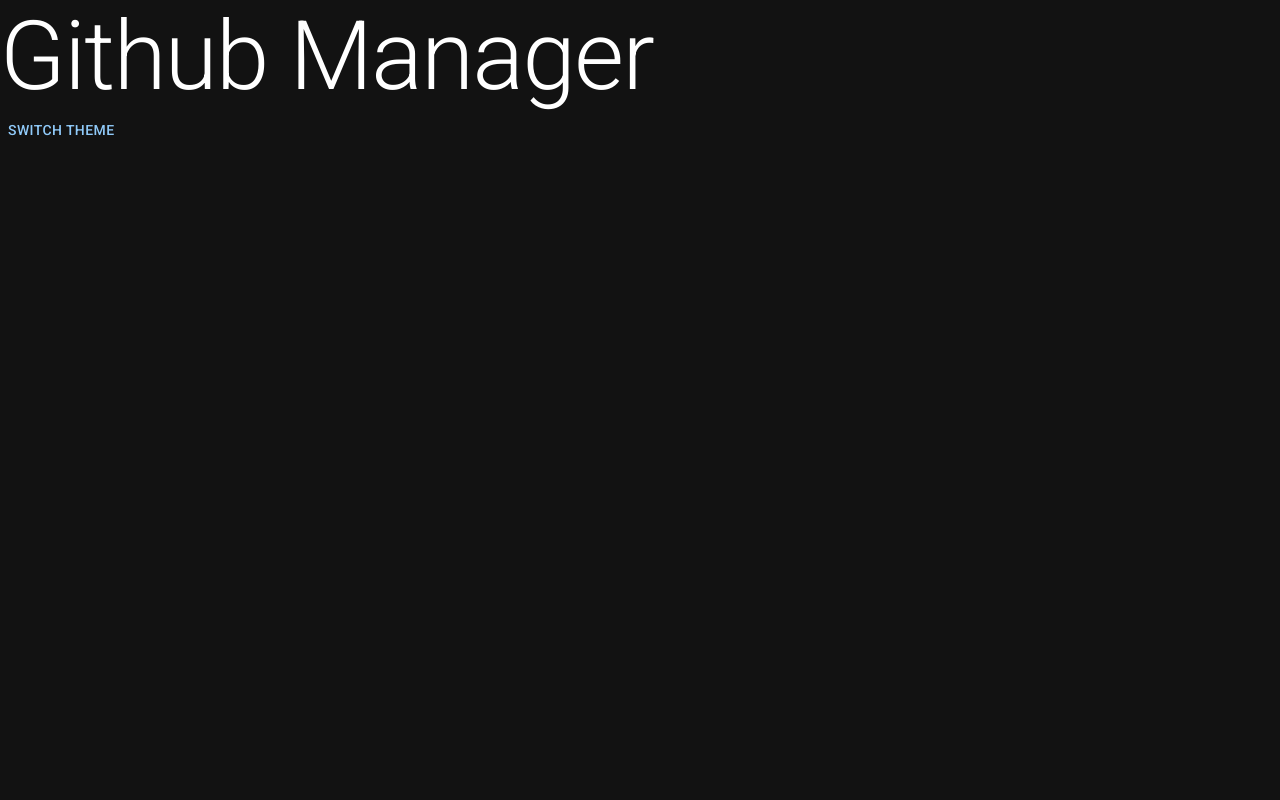
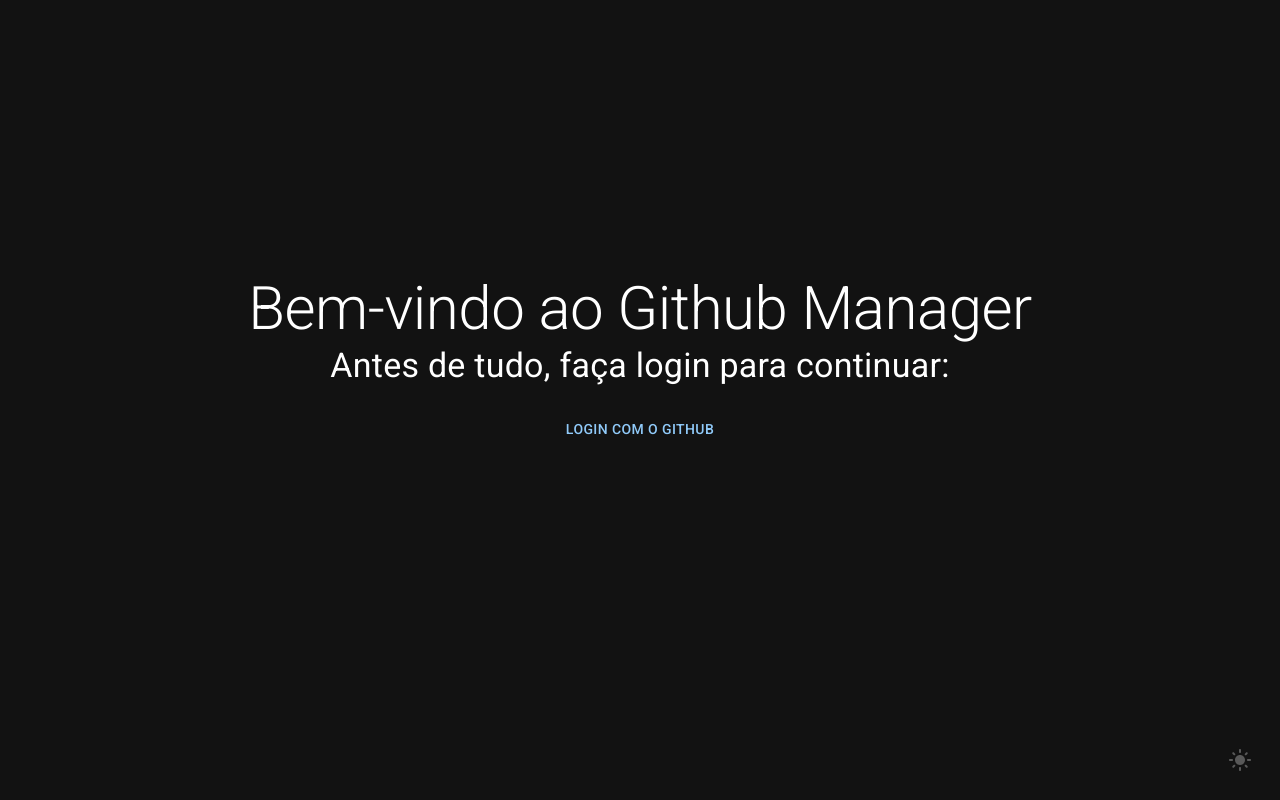
Before and after one commit to Dgvalerio/github-manager, a Next.js app: page / in a window 1280 px wide. Built offline with nearby package versions, Linux system fonts and the light colour scheme.

Commit message:
feat(page): add home page base

```diff
--- a/pages/index.tsx
+++ b/pages/index.tsx
@@ -1,17 +1,62 @@
 import { NextPage } from 'next';
 
-import { Button, Typography } from '@mui/material';
+import {
+  DarkMode as DarkModeIcon,
+  LightMode as LightModeIcon,
+} from '@mui/icons-material';
+import { Button, IconButton, Typography } from '@mui/material';
+
+import styled from '@emotion/styled';
 
 import useUiStore from '@/store/ui/store';
 
+const Container = styled.main`
+  &,
+  main {
+    display: flex;
+    flex: 1;
+    flex-direction: column;
+  }
+
+  main {
+    justify-content: center;
+    align-items: center;
+  }
+
+  footer {
+    padding: 1rem;
+    display: flex;
+    justify-content: flex-end;
+  }
+`;
+
 const Home: NextPage = () => {
-  const { switchThemeMode } = useUiStore();
+  const { switchThemeMode, themeMode } = useUiStore();
+
+  const handleGithubLogin = (): void => console.log('handleGithubLogin');
 
   return (
-    <main>
-      <Typography variant="h1">Github Manager</Typography>
-      <Button onClick={switchThemeMode}>Switch Theme</Button>
-    </main>
+    <Container>
+      <main>
+        <Typography variant="h2" component="h1">
+          Bem-vindo ao Github Manager
+        </Typography>
+        <Typography variant="h4" component="p">
+          Antes de tudo, faça login para continuar:
+        </Typography>
+        <br />
+        <Button onClick={handleGithubLogin}>Login com o Github</Button>
+      </main>
+      <footer>
+        <IconButton size="large" color="inherit" onClick={switchThemeMode}>
+          {themeMode === 'dark' ? (
+            <LightModeIcon color="disabled" />
+          ) : (
+            <DarkModeIcon color="disabled" />
+          )}
+        </IconButton>
+      </footer>
+    </Container>
   );
 };
 
--- a/store/ui/store.ts
+++ b/store/ui/store.ts
@@ -5,11 +5,14 @@ import create from 'zustand';
 
 const useUiStore = create<UiStoreTypes>((set) => ({
   theme: darkTheme,
+  themeMode: 'dark',
 
   switchThemeMode(): void {
-    set((previous) => ({
-      theme: previous.theme.palette.mode === 'light' ? darkTheme : lightTheme,
-    }));
+    set((previous) =>
+      previous.theme.palette.mode === 'light'
+        ? { theme: darkTheme, themeMode: 'dark' }
+        : { theme: lightTheme, themeMode: 'light' }
+    );
   },
 }));
 
--- a/store/ui/types.ts
+++ b/store/ui/types.ts
@@ -3,5 +3,7 @@ import { Theme } from '@mui/material';
 export interface UiStoreTypes {
   theme: Theme;
 
+  themeMode: Theme['palette']['mode'];
+
   switchThemeMode(): void;
 }
```
Also changed, not shown: .eslintrc.json.
